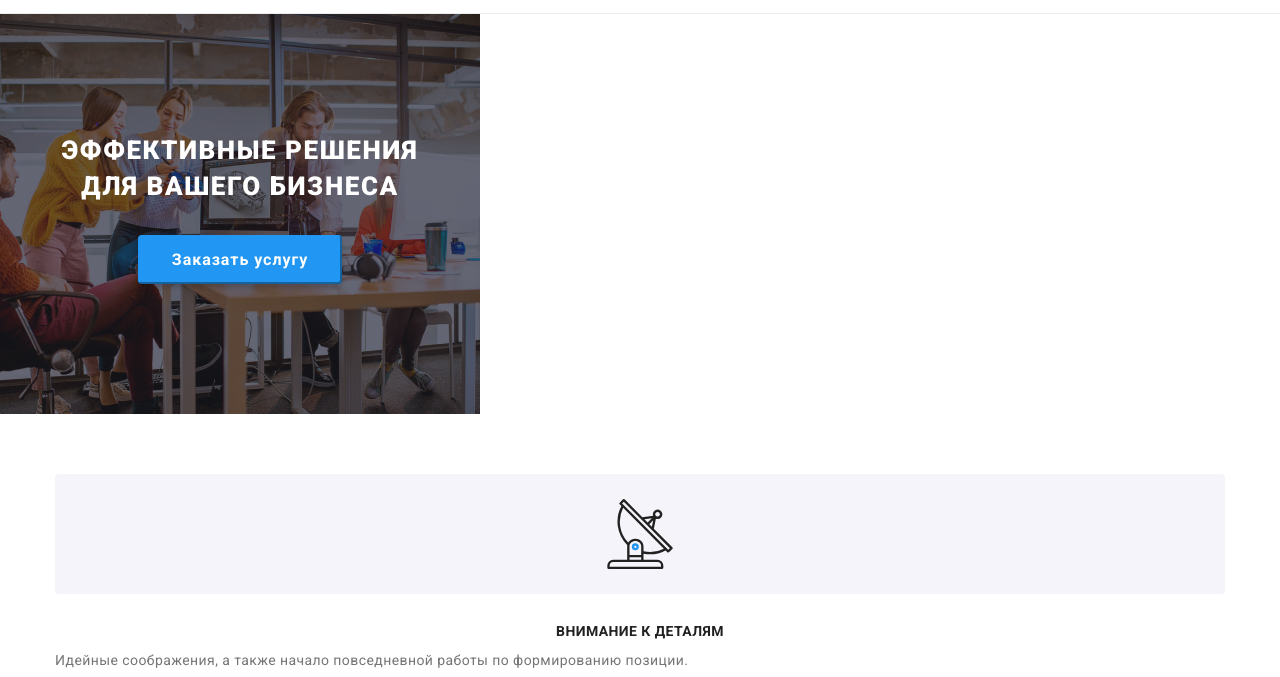
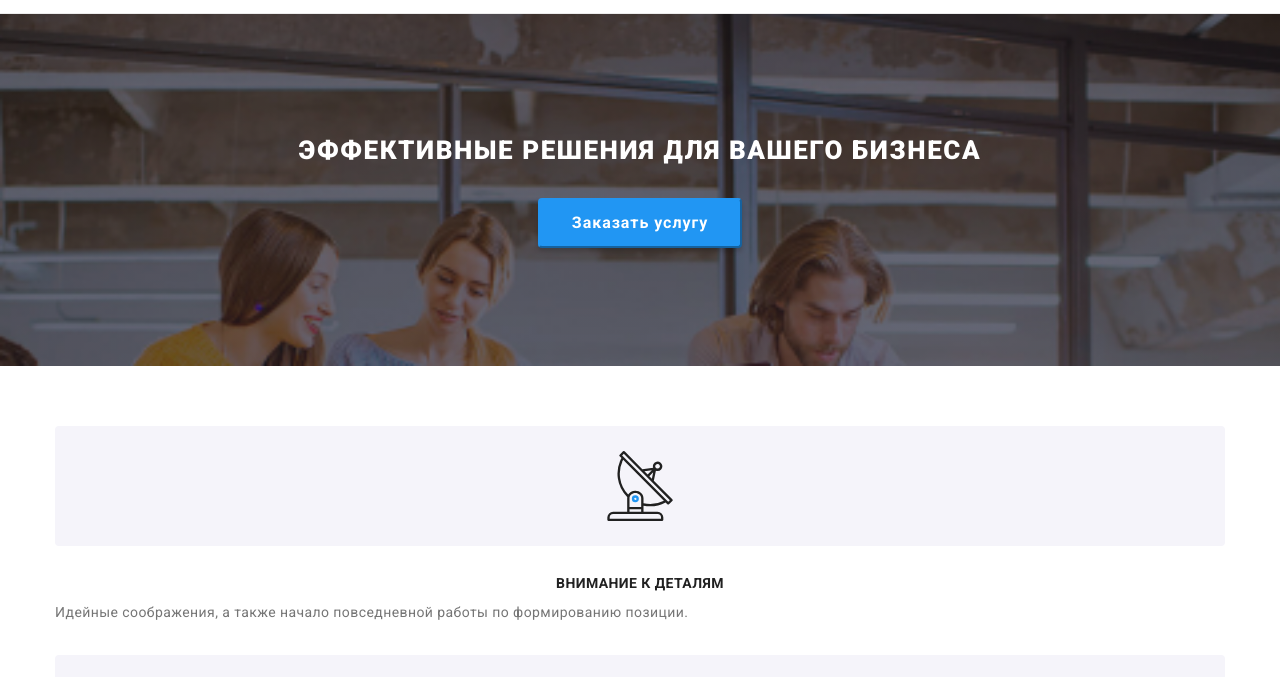
Before and after one commit to Smagins5/goit-markup-hw-08, a plain HTML site: page index.html in a window 1280 px wide. Shown: the part 47-724 px from the top of the page. Drawn offline with nearby package versions, Linux system fonts and the light colour scheme.

Commit message:
Страница Студия

```diff
--- a/sass/components/_service.scss
+++ b/sass/components/_service.scss
@@ -1,25 +1,27 @@
 .service {
 
     background-image: linear-gradient(to top, rgba(47, 48, 58, 0.4), rgba(47, 48, 58, 0.4)), url(../images/Background-Img-480.jpg);
-    // background-repeat: no-repeat;
-    width: 480px;
-    height: 400px;
-    background-size: 480px 400px;
+    background-repeat: no-repeat;
+    // width: 480px;
+    // height: 400px;
+    // background-size: 480px 400px;
+    background-size: cover;
     // background-position: center;
     // max-width: 480px;
     // margin-left: auto;
     // margin-right: auto;
     background-color: #2F303A;
-    // text-align: center;
+    text-align: center;
+    padding: 118px 0;
     // padding-bottom: 200px;
     // padding-top: 200px;
 
-@media screen and (min-width: 480px) {
-    padding: 118px 0;
-    }
-    &__inner {
-        max-width: 390px;
-    }
+// @media screen and (min-width: 480px) {
+//     padding: 118px 0;
+//     }
+//     &__inner {
+//         max-width: 390px;
+//     }
 }
 
 .service__title {
```
Also changed, not shown: css/main.css, css/main.min.css, 2 other files.
